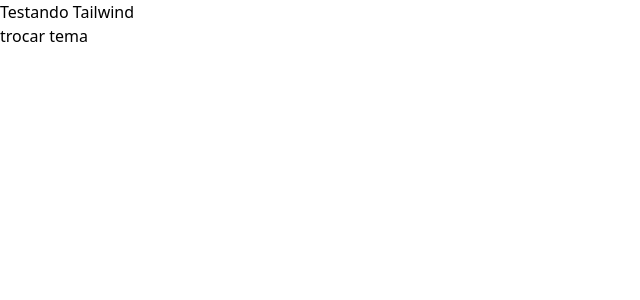
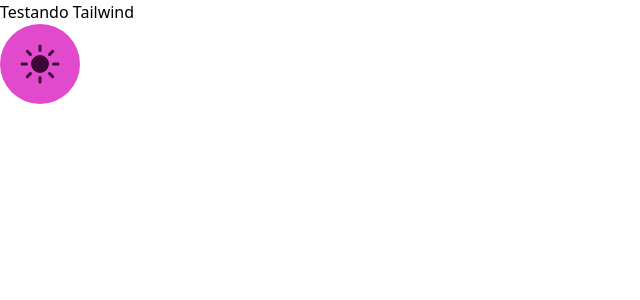
Before and after one commit to RiqueBruno/RiqueBruno, a React (Vite) app: page / in a window 1280 px wide. Shown: the top 300 px of the page, without its empty margins (0-640 px from the left). Built offline with nearby package versions, Linux system fonts and the light colour scheme.

Commit message:
feat: Add ThemeButton component for toggling between dark and light themes

```diff
--- a/src/App.tsx
+++ b/src/App.tsx
@@ -1,4 +1,5 @@
 import { useState } from 'react';
+import ThemeButton from './components/ThemeButton/ThemeButton';
 
 function App() {
   const [darkMode, setDarkMode] = useState(true);
@@ -6,13 +7,47 @@ function App() {
   const handleThemeChange = () => {
     setDarkMode(!darkMode);
   };
+
+  /**
+  Criar componentes
+    Header
+      - Logo
+      - Nav (Desktop e Mobile)
+      - Botão de trocar tema
+    Main
+      Home
+        - Fundo animado
+        - Titulo (niveis h1, h2, h3)
+        - Avatar animado
+        - Barra com texto animado
+        - Botões de redes sociais
+      About
+        - Paragrafo
+        - Botão download curriculo
+      Projects
+        - Card de projetos
+          + Imagem Mockup
+          + Botões (ver projeto, ver codigo e ver design)
+          + Tecnologias (Colocar o nome ao passar o mouse ou clicar)
+      Contact
+        - Formulário
+          + Nome
+          + Email
+          + Mensagem
+          + Botão enviar (usar nodeMailer)
+        - Botão voltar ao topo
+      Footer (botão redes sociais)
+  */
   return (
     <div className={`${darkMode && 'dark'}`}>
       <main className="dark:bg-blue-400 bg-white">
         <h1 className="dark:text-black bg-pink-400 dark:bg-yellow-300">
           Testando Tailwind
         </h1>
-        <button onClick={handleThemeChange}>trocar tema</button>
+        <ThemeButton
+          darkMode={darkMode}
+          handleThemeChange={handleThemeChange}
+        />
       </main>
     </div>
   );
```
